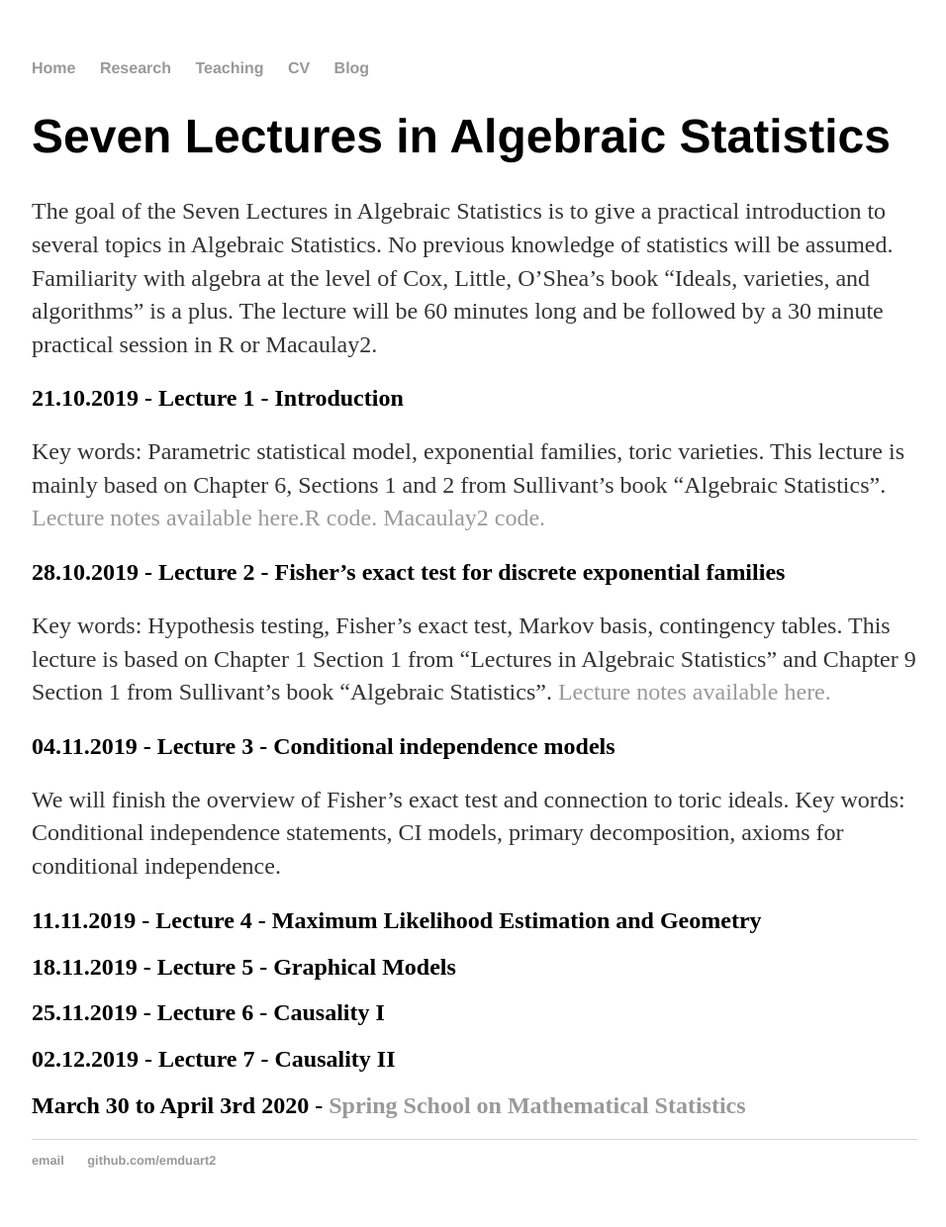
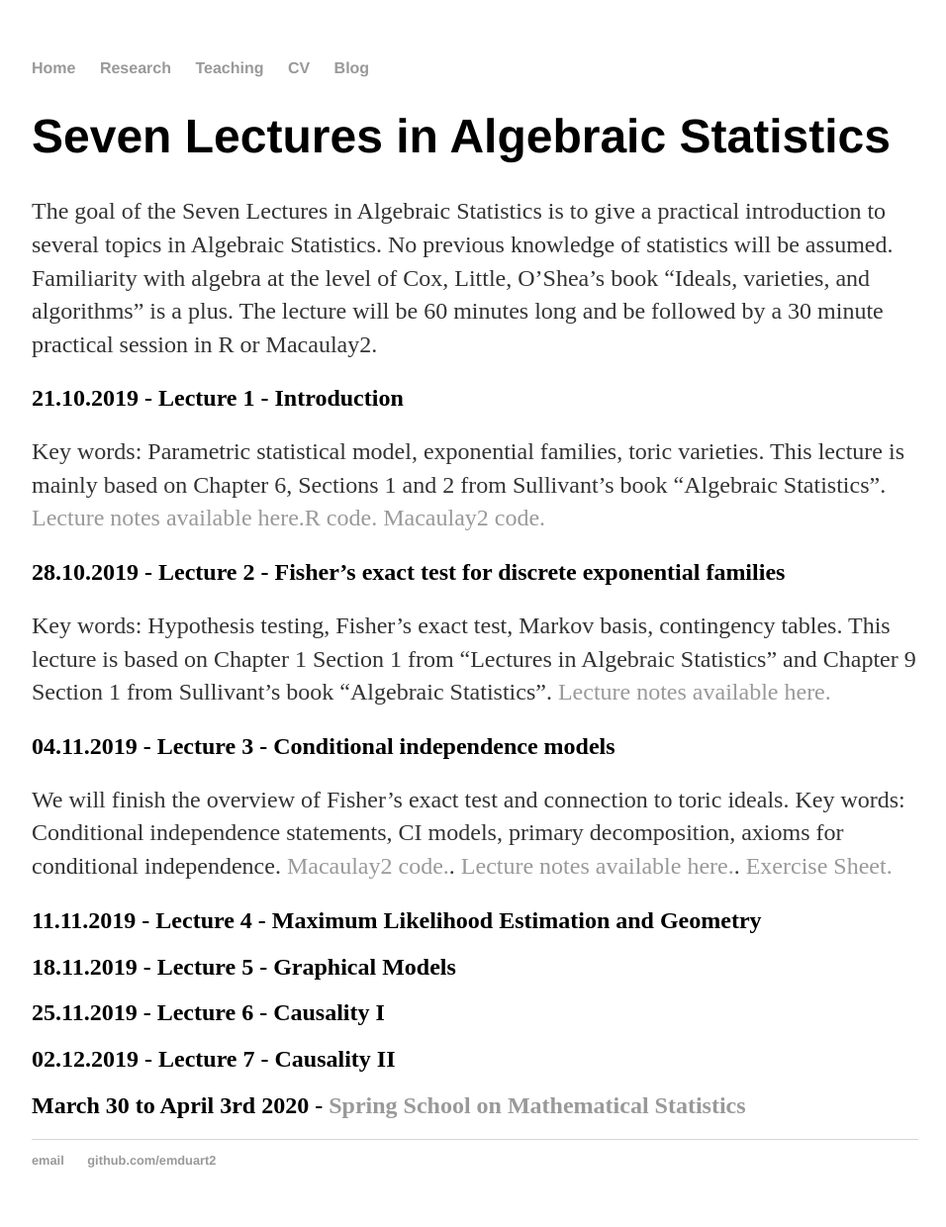
Before and after one commit to emduart2/emduart2.github.io, a Jekyll site: the page built from teaching/index.md, in a window 1280 px wide. Shown: the whole page at 99% size, without its empty margins (160-1116 px from the left). Built offline with Jekyll 4.4.1, drawn with Linux system fonts in a browser that asks for light colours.

Commit message:
updated teaching webpage

```diff
--- a/teaching/index.md
+++ b/teaching/index.md
@@ -22,7 +22,8 @@ for discrete exponential families. --->
 ## 04.11.2019 - Lecture 3 - Conditional independence models
 We will finish the overview of Fisher's exact test and connection to toric ideals.
 Key words: Conditional independence statements, CI models, primary decomposition, axioms for conditional independence.
-<!--- Definition of conditional independence models and connections to primary decomposition. --->
+[Macaulay2 code.]({{ site.url }}/assets/SevenLectures2019/introToM2.m2).
+[Lecture notes available here.]({{ site.url }}/assets/SevenLectures2019/Lecture3.pdf). [Exercise Sheet.]({{ site.url }}/assets/SevenLectures2019/problems1.pdf)
 
 ## 11.11.2019 - Lecture 4 - Maximum Likelihood Estimation and Geometry
 <!---Study maximum likelihood estimation with an algebraic geometric approach. --->
```
